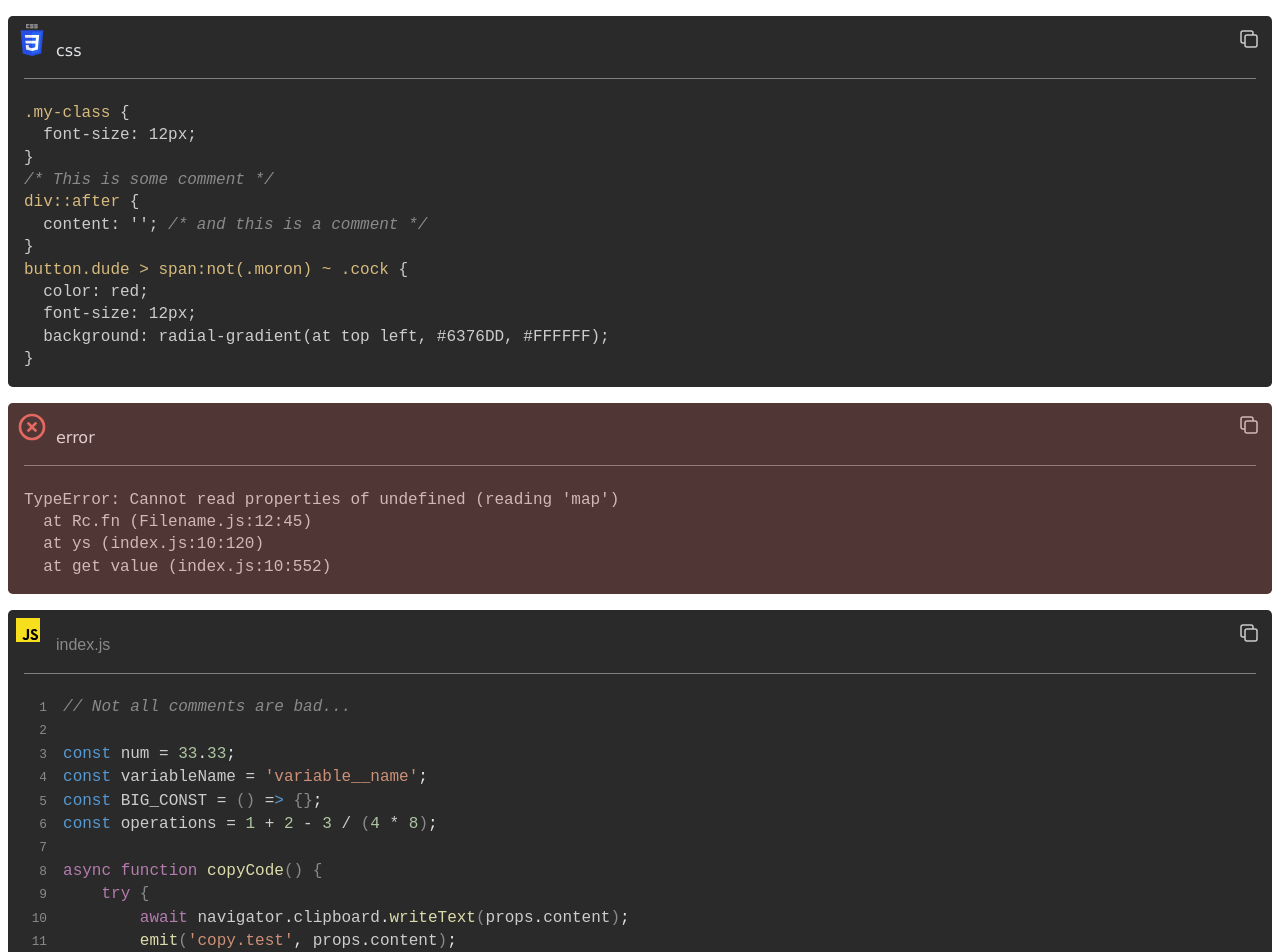
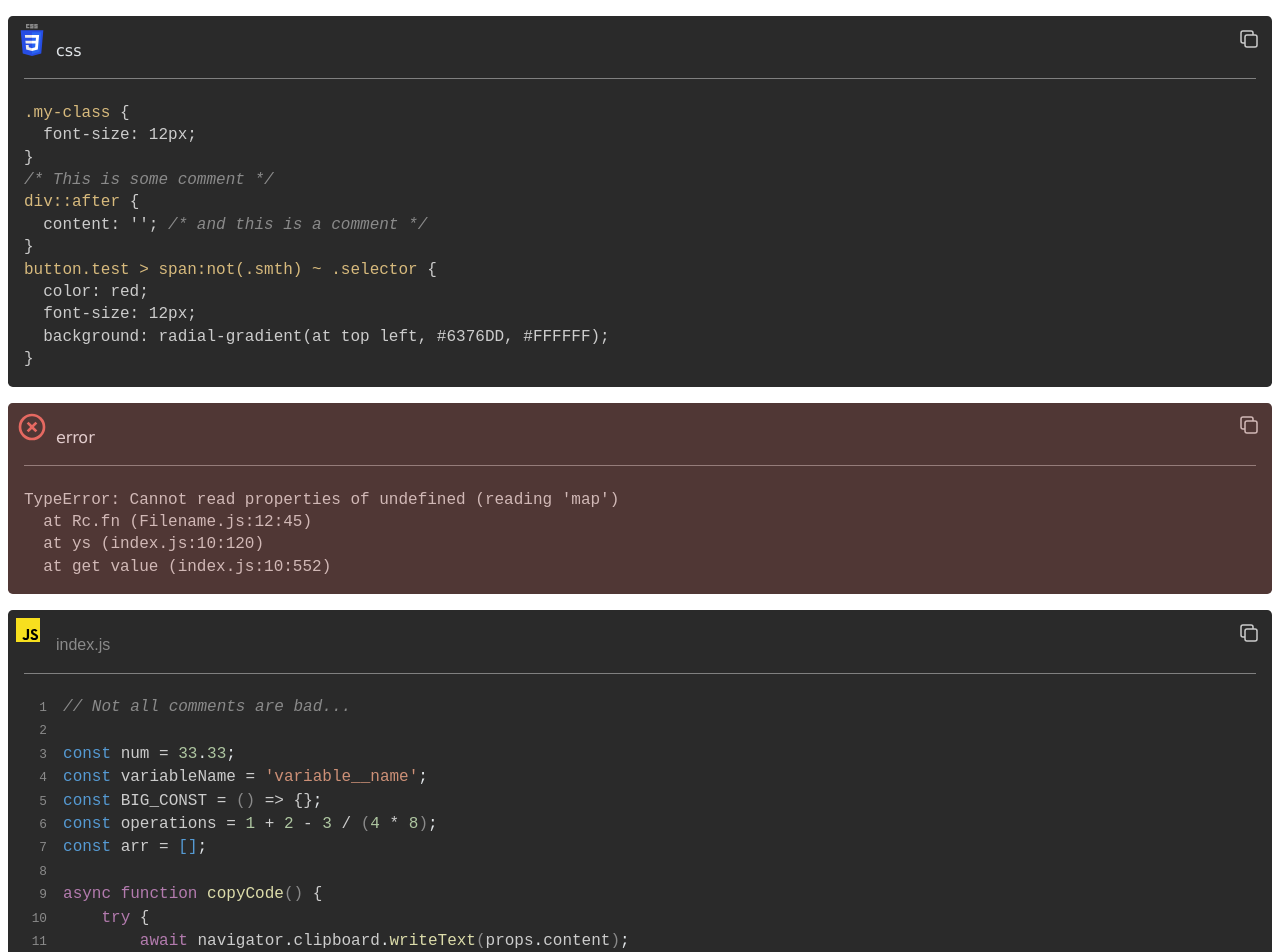
Before and after one commit to graphieros/vue-hi-code, a Vue app: page / in a window 1280 px wide. Shown: the top 952 px of the page. Built offline with nearby package versions, Linux system fonts and the light colour scheme.

Commit message:
Improvement - Add specific coloring option for curly brackets

```diff
--- a/package.json
+++ b/package.json
@@ -55,7 +55,7 @@
     "@vitejs/plugin-vue": "^5.2.1",
     "@vue/test-utils": "^2.4.6",
     "jsdom": "^26.0.0",
-    "vite": "^6.3.2",
+    "vite": "^6.3.5",
     "vite-plugin-vue-devtools": "^7.7.0",
     "vitest": "^3.0.2"
   }
--- a/src/App.vue
+++ b/src/App.vue
@@ -11,6 +11,7 @@ const num = 33.33;
 const variableName = 'variable__name';
 const BIG_CONST = () => {};
 const operations = 1 + 2 - 3 / (4 * 8);
+const arr = [];
 
 async function copyCode() {
     try {
@@ -37,7 +38,7 @@ div::after {
   content: ''; /* and this is a comment */
 }
 
-button.dude > span:not(.moron) ~ .cock {
+button.test > span:not(.smth) ~ .selector {
   color: red;
   font-size: 12px;
   background: radial-gradient(at top left, #6376DD, #FFFFFF);
@@ -113,6 +114,7 @@ const thing = {
       color-parenthesis="#8A8A8A"
       color-punctuation="#E1E5E8"
       color-brackets="#559AD3"
+      color-curly-brackets="##8A8A8A"
       color-comment="#8A8A8A"
       copy-icon-color="#CCCCCC"
       color-line-number="#8A8A8A"
--- a/src/components/vue-hi-code.vue
+++ b/src/components/vue-hi-code.vue
@@ -106,6 +106,10 @@ const props = defineProps({
         default: '#CD9077'
     },
     colorParenthesis: {
+        type: String,
+        default: "#8A8A8A"
+    },
+    colorCurlyBrackets: {
         type: String,
         default: "#8A8A8A"
     },
@@ -255,8 +259,8 @@ function highlightCode(code, language) {
         .replace(/__NUMBER_PLACEHOLDER_(\d+)__/g,  (_, i) => `<span class="code-number">${placeholders.nums[i]}</span>`)
         .replace(/\(/g, `<span class="code-parens">(</span>`)
         .replace(/\)/g, `<span class="code-parens">)</span>`)
-        .replace(/\{/g, `<span class="code-parens">{</span>`)
-        .replace(/\}/g, `<span class="code-parens">}</span>`)
+        .replace(/\{/g, `<span class="code-curly-bracket">{</span>`)
+        .replace(/\}/g, `<span class="code-curly-bracket">}</span>`)
         .replace(/\[/g, `<span class="code-brackets">[</span>`)
         .replace(/\]/g, `<span class="code-brackets">]</span>`)
         .replace(/;/g, `<span class="code-punctuation">;</span>`)
@@ -265,8 +269,8 @@ function highlightCode(code, language) {
 
     // 7) Restore generics angle brackets
     tmp = tmp
-        .replace(/‹/g, `<span class="code-brackets">&lt;</span>`)
-        .replace(/›/g, `<span class="code-brackets">&gt;</span>`);
+        .replace(/‹/g, `<span>&lt;</span>`)
+        .replace(/›/g, `<span>&gt;</span>`);
 
     // 8) Highlight reserved globals & TS utility types
     const reservedGlobals = [
@@ -355,6 +359,7 @@ async function copyCode() {
                 '--color-line-number': colorLineNumber,
                 '--color-number': colorNumber,
                 '--color-parenthesis': colorParenthesis,
+                '--color-curly-bracket': colorCurlyBrackets,
                 '--color-punctuation': colorPunctuation,
                 '--color-string': colorString,
                 '--color-title': colorTitle,
@@ -489,6 +494,11 @@ async function copyCode() {
     color: var(--color-parenthesis);
 }
 
+/* Curly brackets */
+::v-deep(.code-curly-bracket) {
+    color: var(--color-curly-bracket);
+}
+
 /* Commas, semicolons, colons */
 ::v-deep(.code-punctuation) {
     color: var(--color-punctuation);
```
Also changed, not shown: 2 other files (tests, documents, lock files or other folders).
